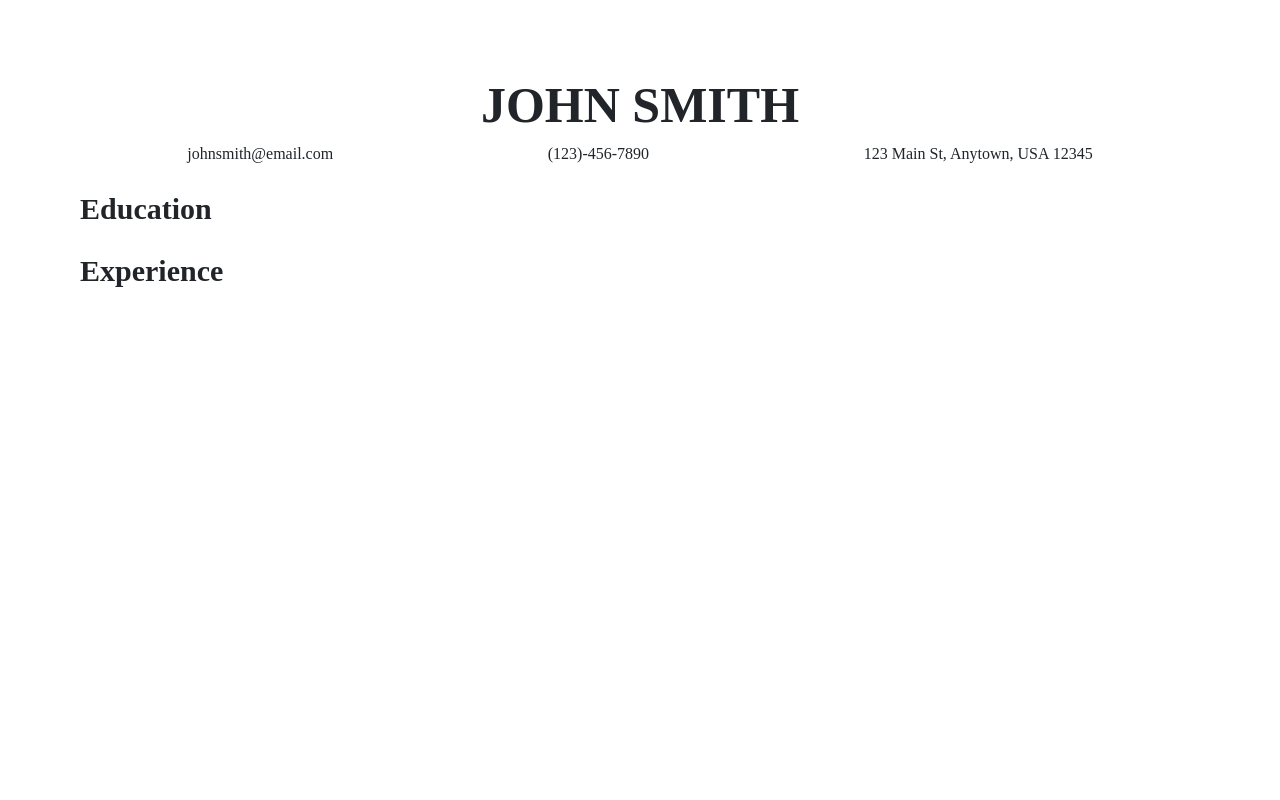
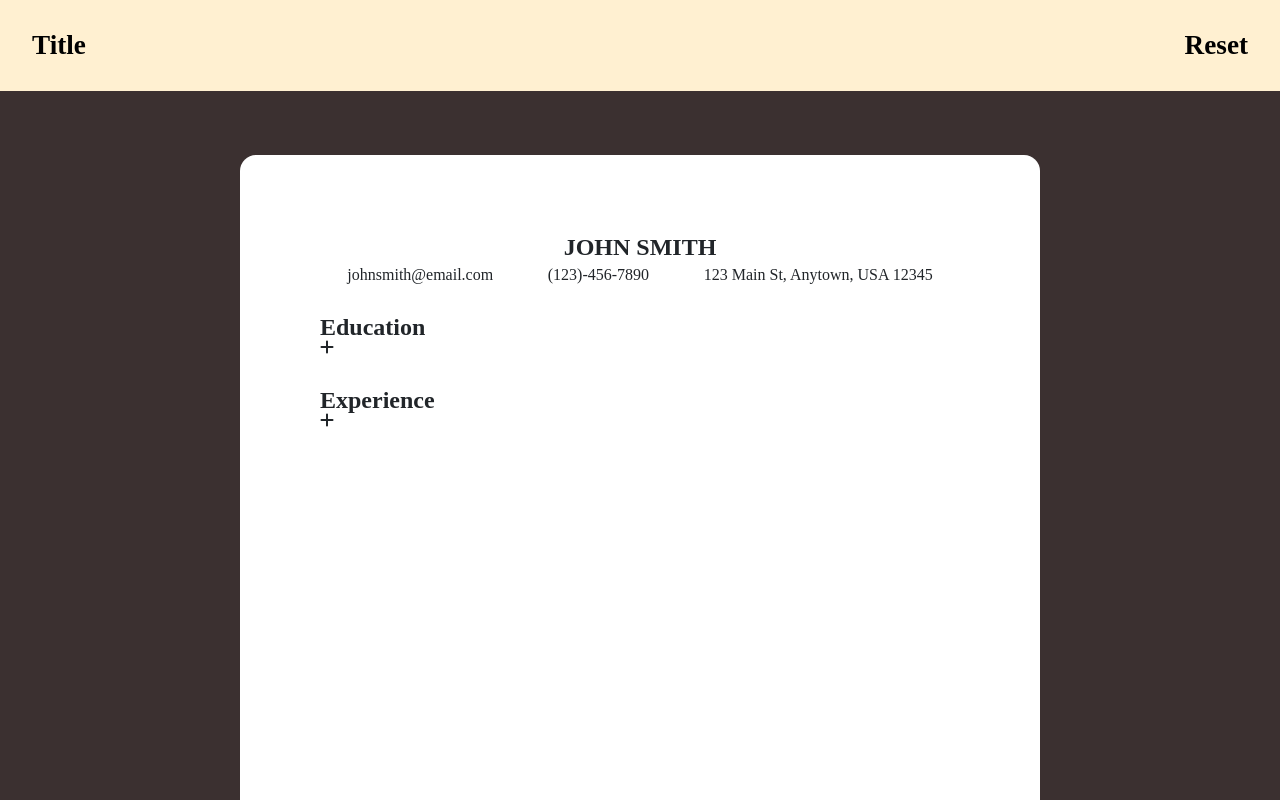
Before and after one commit to ryanwcchan/cv-maker, a React (Vite) app: page / in a window 1280 px wide. Shown: the top 800 px of the page. Built offline with nearby package versions, Linux system fonts and the light colour scheme.

Commit message:
Add font awesome icons for buttons Add colors for background and Header

```diff
--- a/index.html
+++ b/index.html
@@ -10,7 +10,14 @@
       crossorigin="anonymous"
     />
     <meta name="viewport" content="width=device-width, initial-scale=1.0" />
-    <title>Vite + React</title>
+    <title>CV Application</title>
+    <link
+      rel="stylesheet"
+      href="https://cdnjs.cloudflare.com/ajax/libs/font-awesome/6.6.0/css/all.min.css"
+      integrity="sha512-Kc323vGBEqzTmouAECnVceyQqyqdsSiqLQISBL29aUW4U/M7pSPA/gEUZQqv1cwx4OnYxTxve5UMg5GT6L4JJg=="
+      crossorigin="anonymous"
+      referrerpolicy="no-referrer"
+    />
   </head>
   <body>
     <div id="root"></div>
--- a/src/App.css
+++ b/src/App.css
@@ -1,28 +1,92 @@
+:root {
+    --beige: #FFF0D1;
+    --light-brown: #795757;
+    --medium-brown: #664343;
+    --dark-brown: #3B3030;
+}
+
+#root {
+    background-color: var(--dark-brown);
+    display: flex;
+    flex-direction: column;
+}
+
+#header {
+    color: black;
+    background-color: var(--beige);
+    display: flex;
+    justify-content: space-between;
+    margin-bottom: 4rem;
+    padding: 2rem;
+}
+
+#header h1 {
+    font-size: 1.7rem;
+    font-weight: bold;
+}
+
 .cv-container {
-    margin: 5rem;
+    margin: 0 auto;
     display: flex;
     flex-direction: column;
     gap: 2rem;
+    border: 2px solid black;
+    padding: 5rem;
+    width: 70%;
+    height: 100%;
+    min-height: 2000px;
+    max-width: 800px;
+    min-height: 100vh;
+    flex: 1;
+    background-color: white;
+    border-radius: 1rem;
+    border: none;
 }
 
 .section-heading {
-    font-size: 30px;
+    font-size: 1.5rem;
     font-weight: bold;
 }
 
 .contact-info {
     display: flex;
     justify-content: space-around;
+    font-size: 1rem
 }
 
 .cv-name {
     text-align: center;
-    font-size: 50px;
+    font-size: 1.5rem;
     font-weight: bold;
 }
 
 .general-info-container {
     display: flex;
     flex-direction: column;
-    gap: 1rem;
+    gap: 0.5rem;
 }
+
+.new-item-btn {
+    border-radius: 5px;
+    user-select: none;
+}
+
+.education-container {
+
+}
+
+.experience-container {
+
+}
+
+.add-btn {
+
+}
+
+.edit-btn {
+
+}
+
+.delete-btn {
+
+}
--- a/src/App.jsx
+++ b/src/App.jsx
@@ -3,10 +3,12 @@ import './App.css'
 import GeneralInfo from "./components/GeneralInfo";
 import Education from './components/Education';
 import Experience from './components/Experience';
+import Header from './components/Header';
 
 export default function App() {
     return (
         <>
+            <Header />
             <div className="cv-container">
                 <GeneralInfo />
                 <Education />
--- /dev/null
+++ b/src/components/AddButton.jsx
@@ -0,0 +1,7 @@
+export default function AddButton() {
+  return (
+    <div className="add-btn">
+        <i className="fa-solid fa-plus"></i>
+    </div>
+  )
+}
--- a/src/components/Education.jsx
+++ b/src/components/Education.jsx
@@ -1,8 +1,11 @@
+import AddButton from "./AddButton"
+
 export default function Education() {
     return (
         <>
             <div className="education-container">
                 <h1 className="section-heading">Education</h1>
+                <AddButton />
             </div>
         </>
     )
--- a/src/components/Experience.jsx
+++ b/src/components/Experience.jsx
@@ -1,8 +1,11 @@
+import AddButton from "./AddButton"
+
 export default function Experience() {
     return (
         <>
         <div className="experience-container">
             <h1 className="section-heading">Experience</h1>
+            <AddButton />
         </div>
         </>
     )
--- a/src/components/Header.jsx
+++ b/src/components/Header.jsx
@@ -0,0 +1,10 @@
+export default function Header() {
+  return (
+    <>
+        <div id="header">
+            <h1>Title</h1>
+            <h1>Reset</h1>
+        </div>
+    </>
+  )
+}
```
Also changed, not shown: src/components/DeleteButton.jsx (added, +7 -0 lines), src/components/EditButton.jsx (added, +7 -0 lines), src/components/Section.jsx (added, +13 -0 lines).
